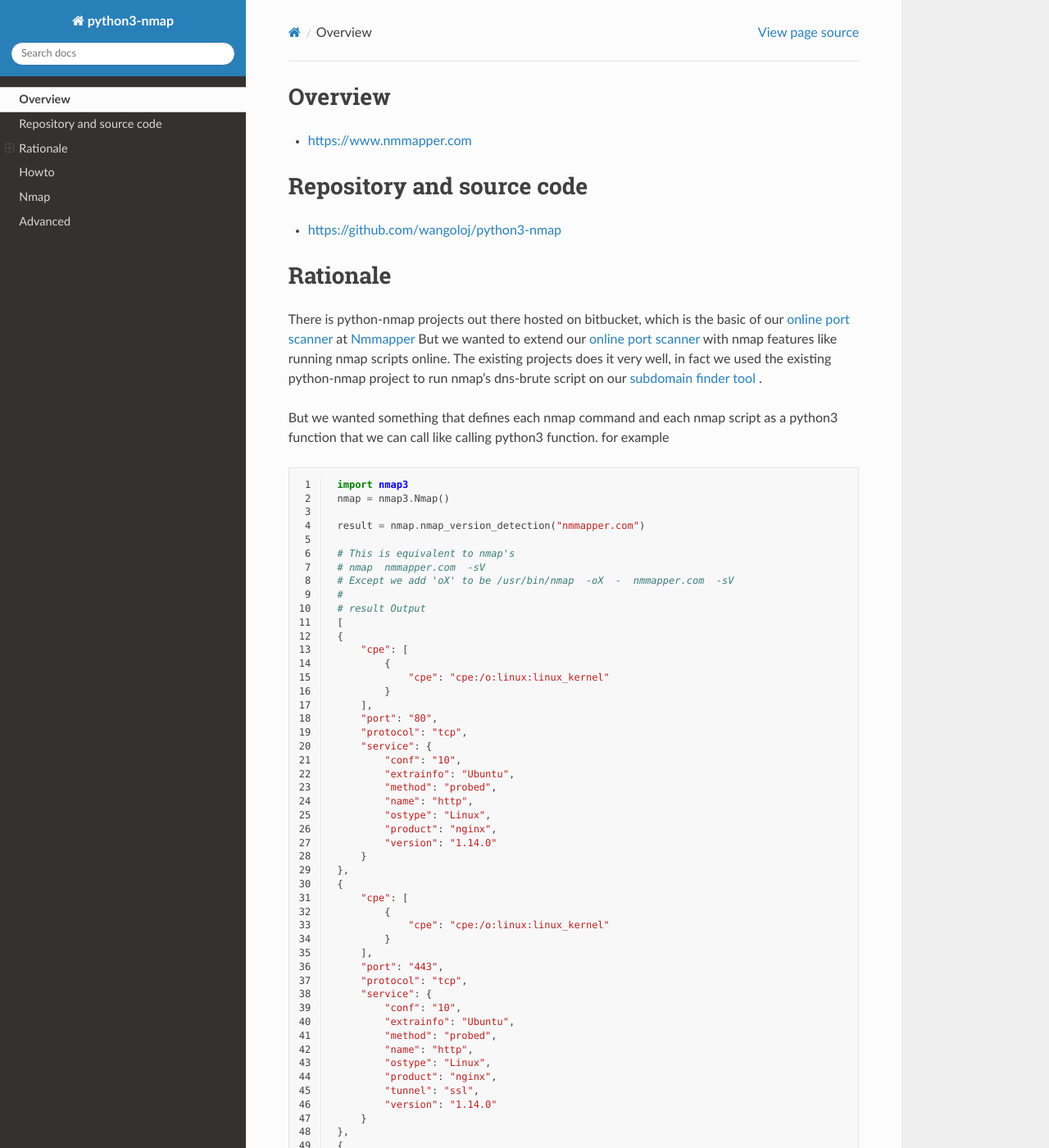
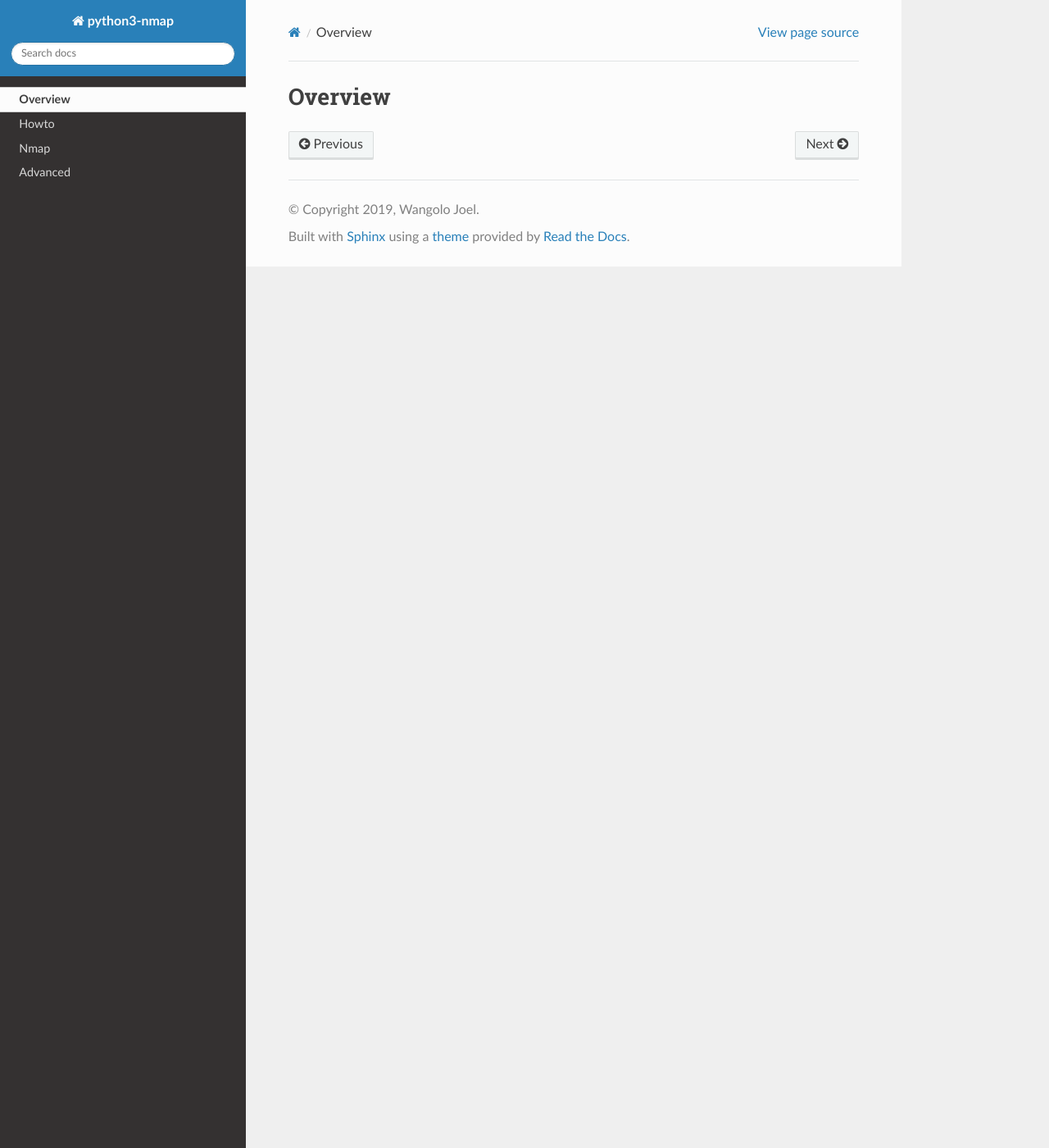
Before and after one commit to nmmapper/python3-nmap, a Sphinx documentation site: the page built from docs/overview.rst, in a window 1280 px wide and 1400 px high. Shown: the whole window at 82% size. Built offline with Sphinx 7.4.7 and the Read the Docs theme 2.0.0, drawn with Linux system fonts in a browser that asks for light colours; pages that are not in the unit, such as notebooks, are missing from menus; some of the changed text lies outside the part shown.

Commit message:
more docs

```diff
--- a/docs/overview.rst
+++ b/docs/overview.rst
@@ -1,98 +1,3 @@
 
 Overview
 ========
-* `https://www.nmmapper.com <https://www.nmmapper.com>`_
-
-Repository and source code
-==========================
-* `https://github.com/wangoloj/python3-nmap <https://github.com/wangoloj/python3-nmap>`_
-
-Rationale
-=========
-There is python-nmap projects out there hosted on bitbucket, which is the basic of our `online port scanner <https://www.nmmapper.com/st/networkmapper/nmap/online-port-scanning/>`_ at `Nmmapper <https://www.nmmapper.com>`_ But we wanted to extend our `online port scanner <https://www.nmmapper.com/st/networkmapper/nmap/online-port-scanning/>`_  with nmap features like running nmap scripts online. The existing projects does it very well, in fact we used the existing python-nmap project to run nmap's dns-brute script on our `subdomain finder tool <https://www.nmmapper.com/sys/tools/subdomainfinder/>`_
-.
-
-But we wanted something that defines each nmap command and  each nmap script as a python3 function that we can call like calling python3 function. for example
-
-.. code-block:: python
-   :linenos:
-
-    import nmap3
-    nmap = nmap3.Nmap()
-
-    result = nmap.nmap_version_detection("nmmapper.com")
-
-    # This is equivalent to nmap's
-    # nmap  nmmapper.com  -sV
-    # Except we add 'oX' to be /usr/bin/nmap  -oX  -  nmmapper.com  -sV
-    #
-    # result Output
-    [
-    {
-        "cpe": [
-            {
-                "cpe": "cpe:/o:linux:linux_kernel"
-            }
-        ],
-        "port": "80",
-        "protocol": "tcp",
-        "service": {
-            "conf": "10",
-            "extrainfo": "Ubuntu",
-            "method": "probed",
-            "name": "http",
-            "ostype": "Linux",
-            "product": "nginx",
-            "version": "1.14.0"
-        }
-    },
-    {
-        "cpe": [
-            {
-                "cpe": "cpe:/o:linux:linux_kernel"
-            }
-        ],
-        "port": "443",
-        "protocol": "tcp",
-        "service": {
-            "conf": "10",
-            "extrainfo": "Ubuntu",
-            "method": "probed",
-            "name": "http",
-            "ostype": "Linux",
-            "product": "nginx",
-            "tunnel": "ssl",
-            "version": "1.14.0"
-        }
-    },
-    {
-        "cpe": [
-            {
-                "cpe": "cpe:/o:linux:linux_kernel"
-            }
-        ],
-        "port": "2000",
-        "protocol": "tcp",
-        "service": {
-            "conf": "10",
-            "extrainfo": "Ubuntu Linux; protocol 2.0",
-            "method": "probed",
-            "name": "ssh",
-            "ostype": "Linux",
-            "product": "OpenSSH",
-            "version": "7.6p1 Ubuntu 4ubuntu0.3"
-        }
-    }
-    ]
-
-This python3 program defines each `Nmap command <https://www.nmmapper.com/commands/nmap-commands/latest-nmap-7-commands/run-online/>`_
- as a python3 method that can be called independently, this makes using nmap in python very easy. Right now the script is not yet complete, because we are still adding more nmap args and commands inside this script, but we are already using this script at `Nmmapper's <https://www.nmmapper.com/>`_
- `online port scanner <https://www.nmmapper.com/st/networkmapper/nmap/online-port-scanning/>`_
-
-
-==================
-Indices and tables
-==================
-
-* :ref:`genindex`
-* :ref:`search`
```
